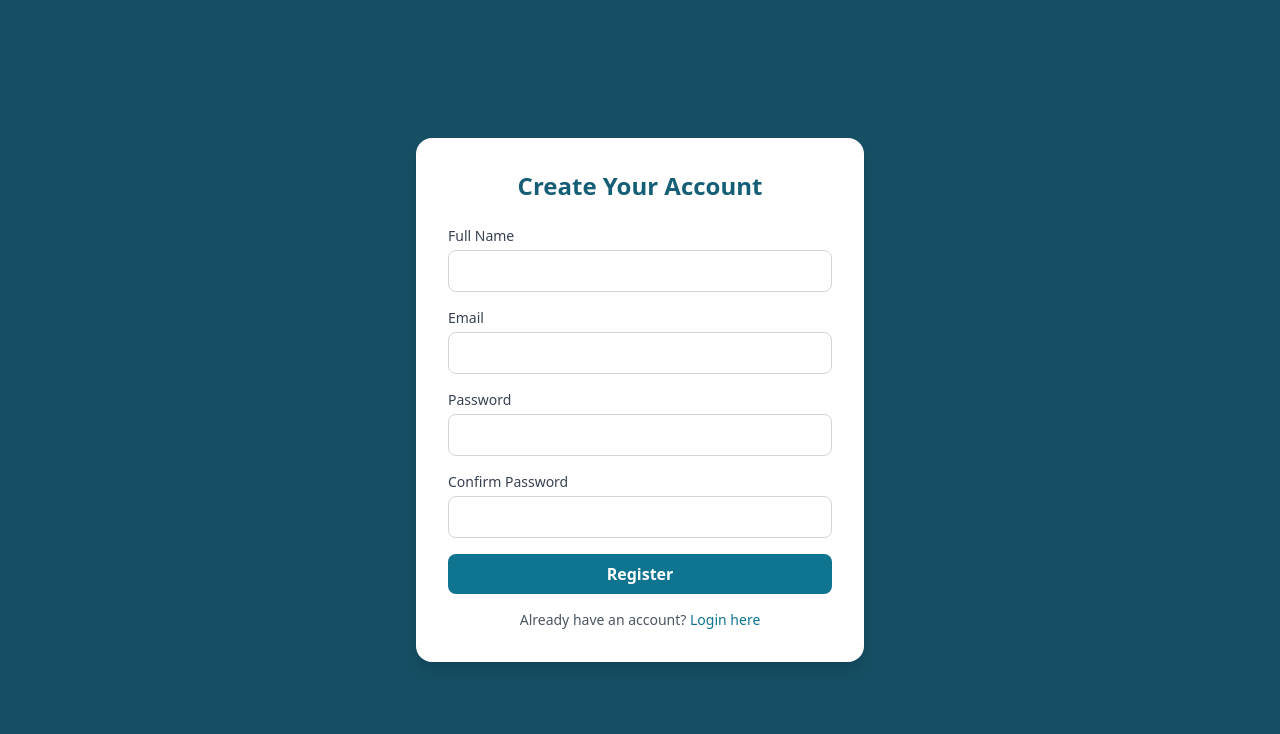
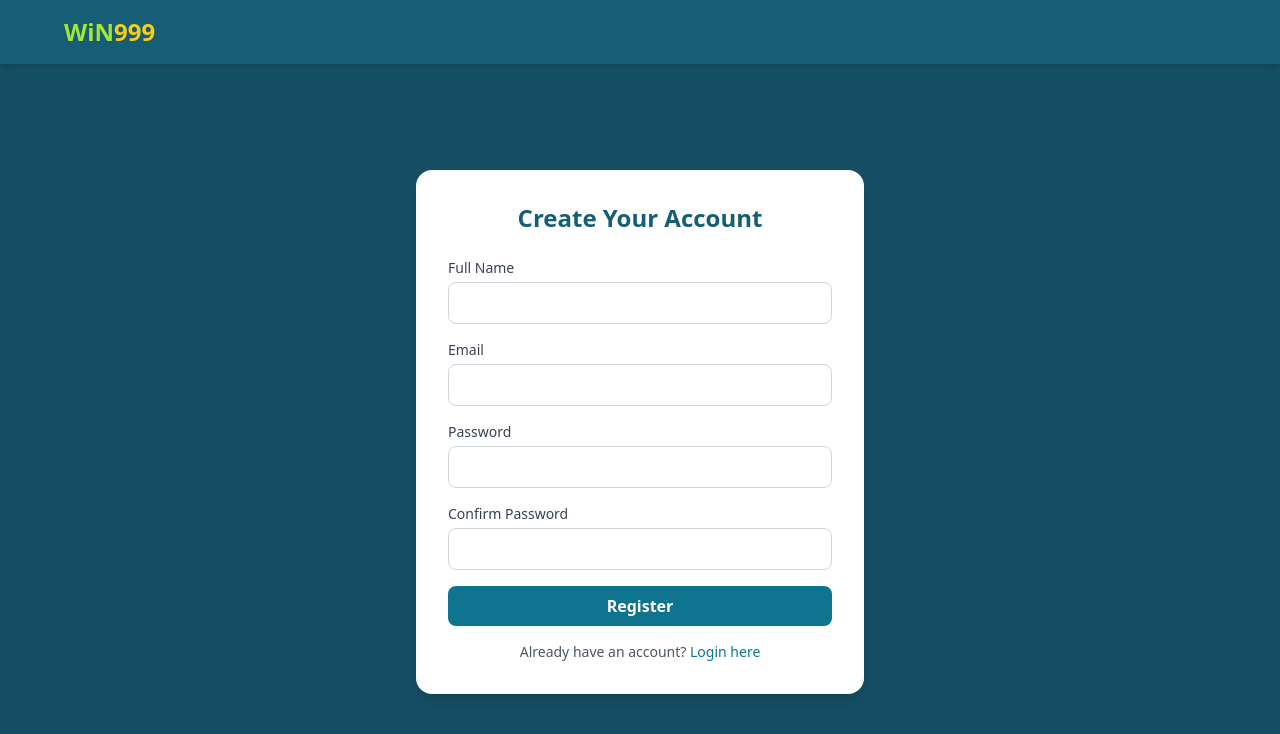
Before and after one commit to win999BD/Win999, a plain HTML site: page register.html in a window 1280 px wide. Drawn offline with nearby package versions, Linux system fonts and the light colour scheme.

Commit message:
Update register.html

```diff
--- a/register.html
+++ b/register.html
@@ -6,8 +6,20 @@
   <title>Register - Win999</title>
   <script src="https://cdn.tailwindcss.com"></script>
 </head>
-<body class="bg-cyan-900 flex items-center justify-center min-h-screen">
+<body class="bg-cyan-900 min-h-screen flex flex-col">
 
+  <!-- Header with Logo -->
+  <header class="bg-cyan-800 text-white px-6 py-4 shadow-md">
+    <div class="max-w-6xl mx-auto flex justify-between items-center">
+      <!-- Logo -->
+      <div class="text-2xl font-bold text-lime-400 drop-shadow-sm">
+        WiN<span class="text-yellow-400">999</span>
+      </div>
+    </div>
+  </header>
+
+  <!-- Register Form Container -->
+  <main class="flex-1 flex items-center justify-center px-4 py-8">
     <div class="bg-white rounded-2xl shadow-lg p-8 w-full max-w-md">
       <h2 class="text-2xl font-bold text-center text-cyan-800 mb-6">Create Your Account</h2>
 
@@ -54,6 +66,7 @@
         <a href="login.html" class="text-cyan-700 hover:underline font-medium">Login here</a>
       </p>
     </div>
+  </main>
 
 </body>
 </html>
```
Lines whose indentation alone changed are shown as unchanged.
